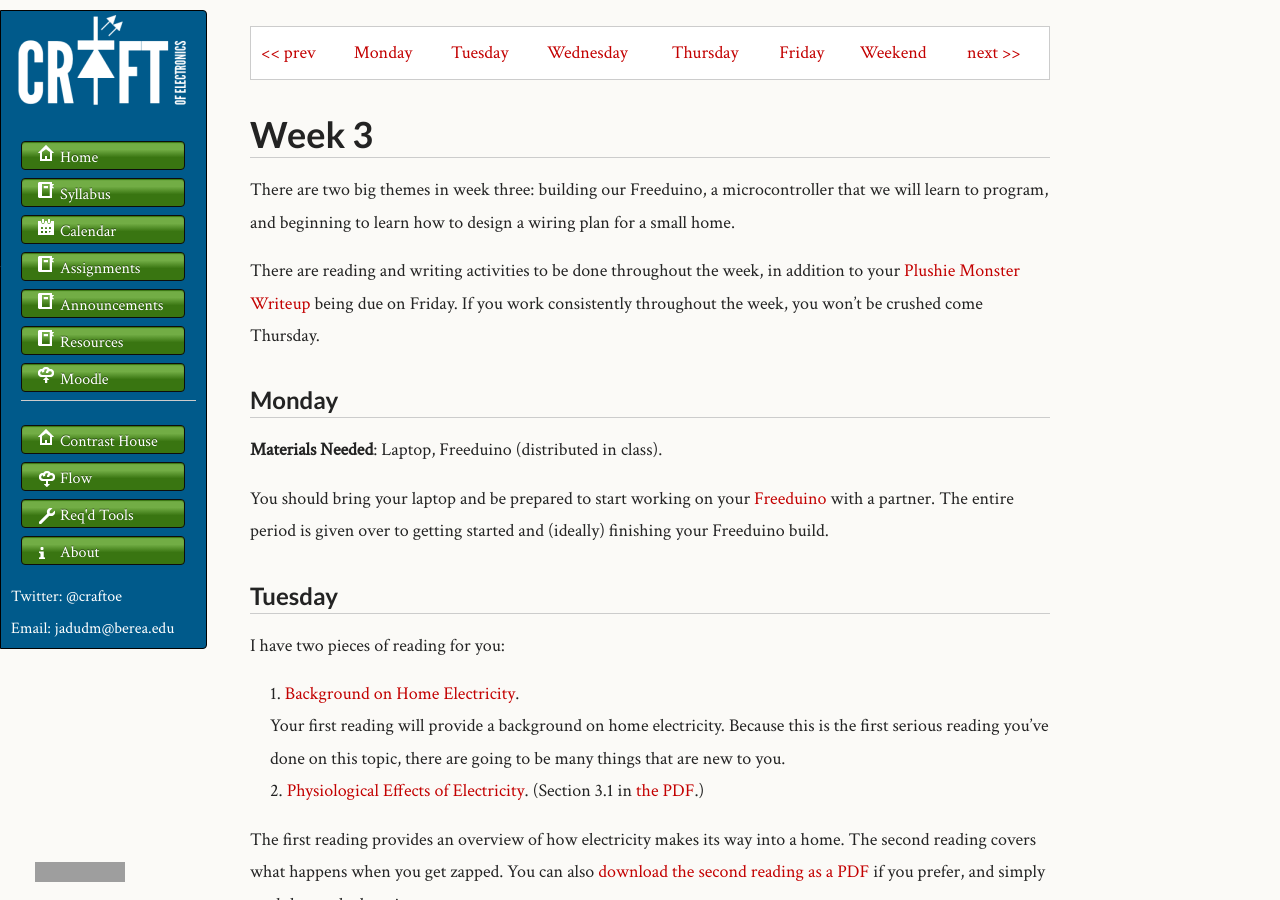
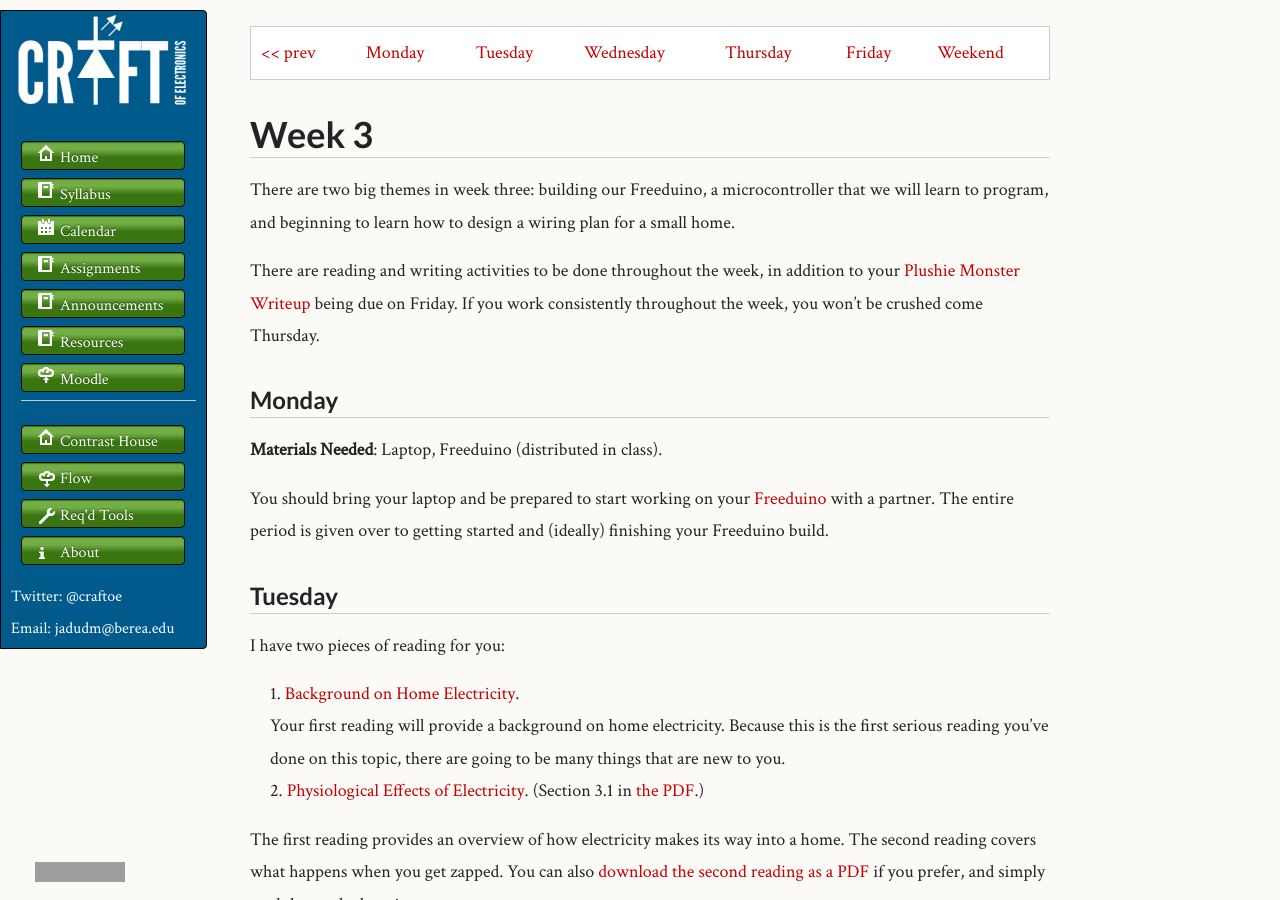
Before and after one commit to craftofelectronics/craftofelectronics.github.com, a Jekyll site: the page built from cal/w02.md, in a window 1280 px wide and 900 px high. Built offline with Jekyll 4.4.1, drawn with Linux system fonts in a browser that asks for light colours; some of the changed text lies outside the part shown; grey boxes are pictures that could not be loaded.

Commit message:
Included materials for Friday, removed 'next' link.

```diff
--- a/cal/w02.md
+++ b/cal/w02.md
@@ -13,7 +13,7 @@ week: 3
 	<td> <a href="#thursday">Thursday</a> </td>
 	<td> <a href="#friday">Friday</a> </td>
 	<td> <a href="#weekend">Weekend</a> </td>
-	<td> <a href="w03.html">next &gt;&gt;</a> </td>
+	<!-- ><td> <a href="w03.html">next &gt;&gt;</a> </td> -->
 </tr></table>
 
 # Week 3
```
Also changed, not shown: other parts of cal/w02.md (+2 -0 lines).
